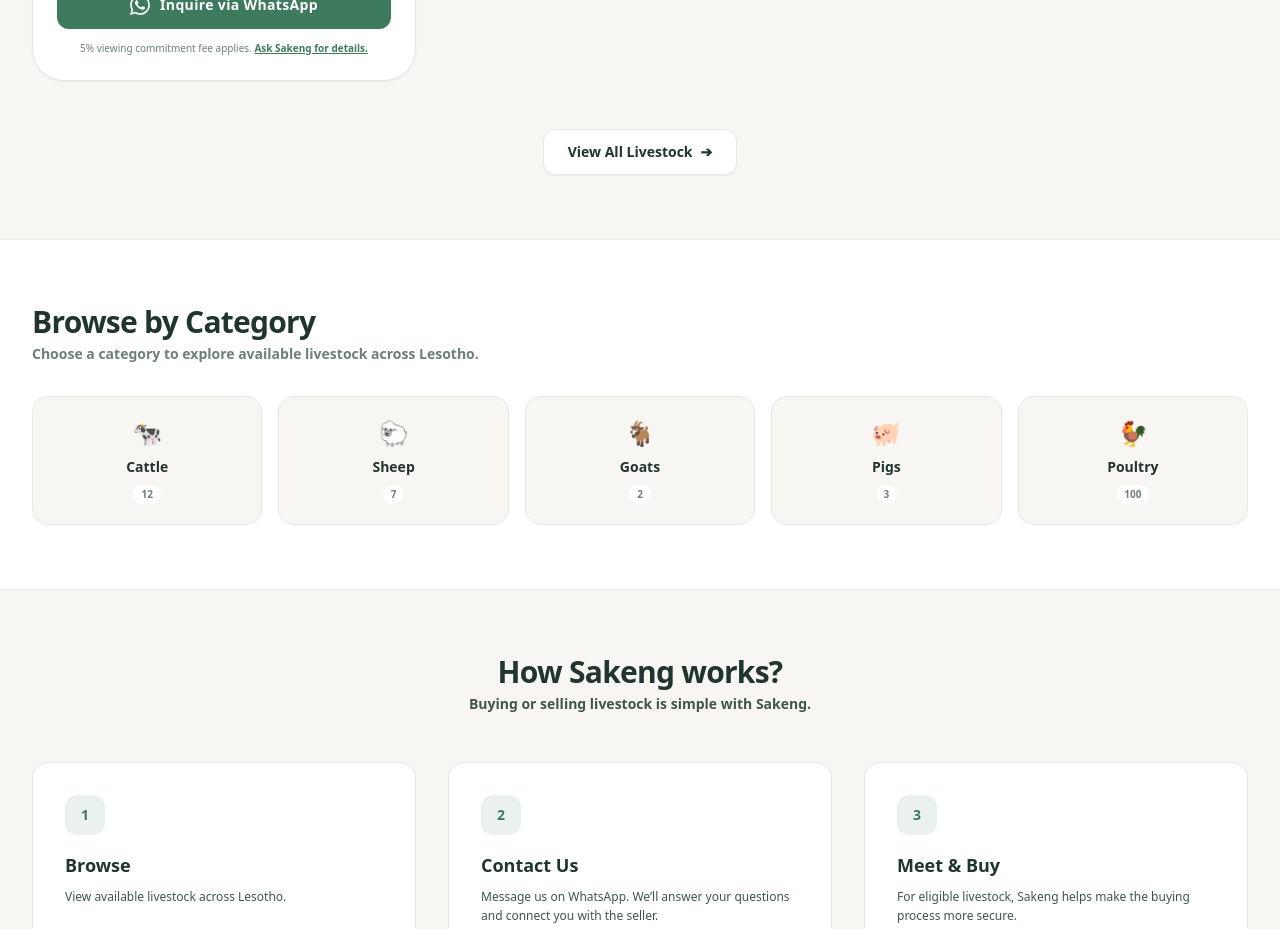
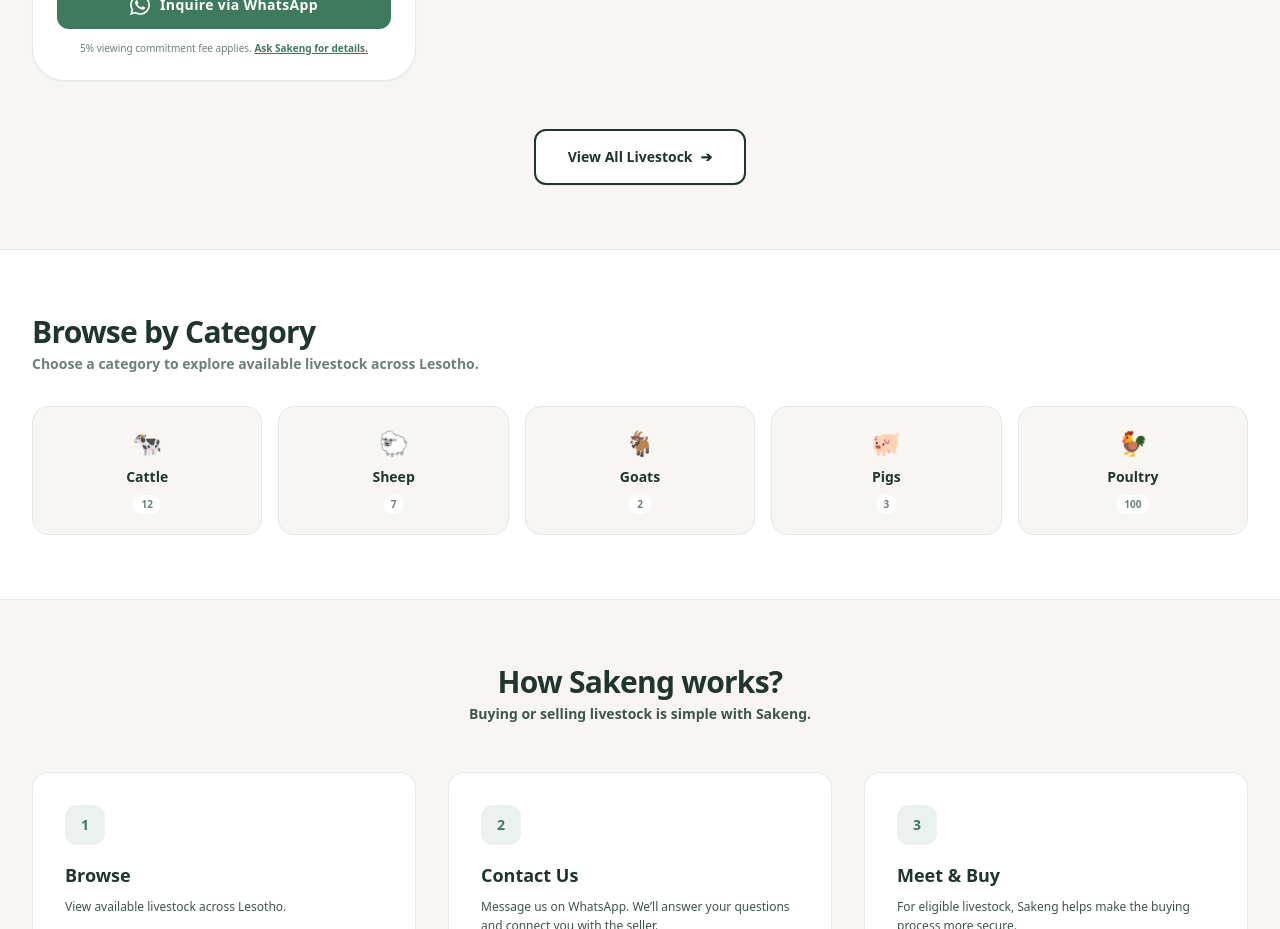
Before and after one commit to SpeshChopho/sakeng-marketplace, a Next.js app: page / in a window 1280 px wide. Shown: the part 1840-2769 px from the top of the page. Built offline with nearby package versions, Linux system fonts and the light colour scheme.

Commit message:
design: updated'View All' CTA button border configuration

```diff
--- a/src/app/page.tsx
+++ b/src/app/page.tsx
@@ -131,8 +131,9 @@
           ))}
         </div>
 
+        {/* Updated Button Style to match Sell Your Livestock Border & Text Design */}
         <div className="mt-12 text-center">
-          <button className="inline-flex items-center space-x-2 bg-white border border-[#E5E7EB] text-[#20352E] font-bold text-sm px-6 py-3 rounded-xl hover:bg-zinc-50 transition-colors shadow-2xs">
+          <button className="inline-flex items-center space-x-2 bg-white text-[#20352E] border-2 border-[#20352E] font-black text-sm px-8 py-4 rounded-xl hover:bg-zinc-50 transition-all shadow-2xs transform active:scale-95">
             <span>View All Livestock</span>
             <span>➔</span>
           </button>
```
